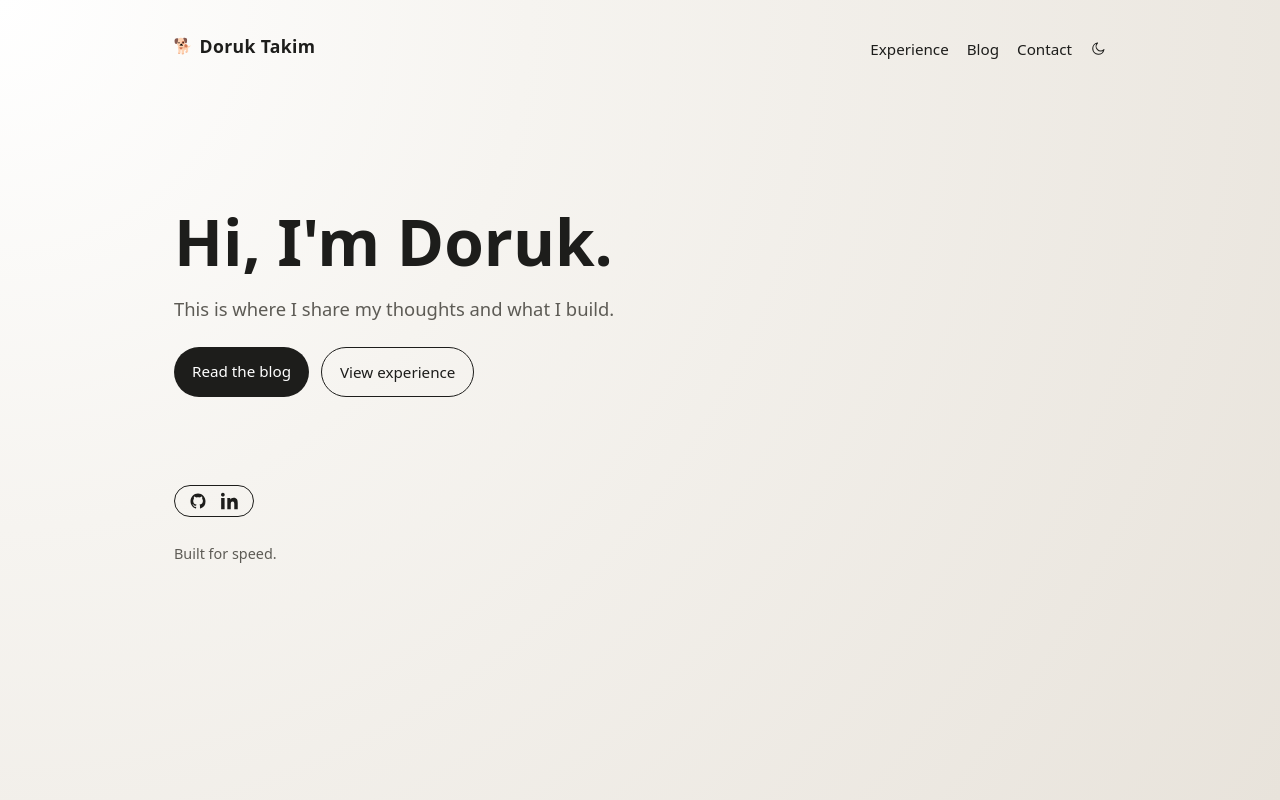
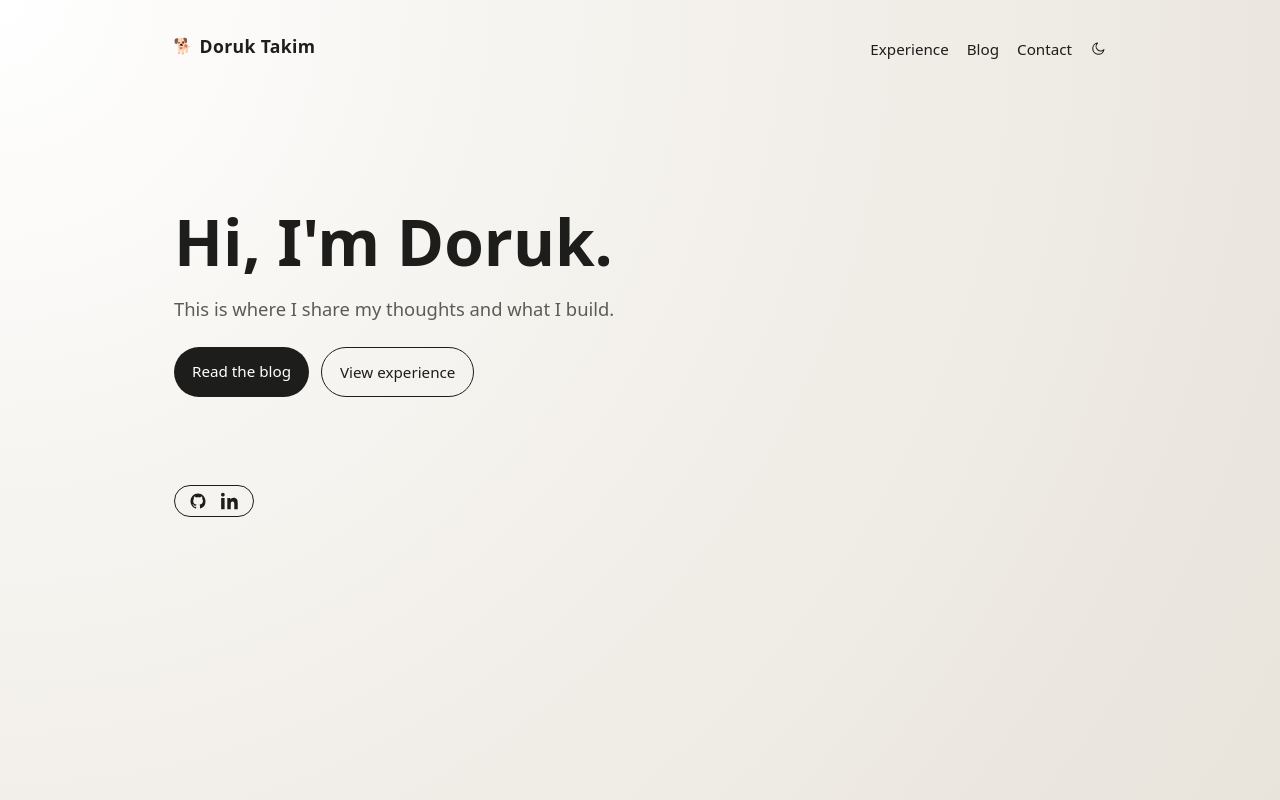
Before and after one commit to doruktakim/doruktakim.github.io, an Eleventy site: page src/index.md in a window 1280 px wide. Built offline with nearby package versions, Linux system fonts and the light colour scheme; Eleventy itself is replaced by a stand-in of ours; files that its build step writes are made by us from their sources.

Commit message:
chore: remove footer tagline

```diff
--- a/src/_includes/layouts/base.njk
+++ b/src/_includes/layouts/base.njk
@@ -52,7 +52,6 @@
           </a>
         </div>
       {% endif %}
-      <p>Built for speed.</p>
     </footer>
     <script>
       (() => {
```
Also changed, not shown: docs/blog/index.html, docs/blog/posts/cs-with-codex/index.html, docs/experience/index.html, docs/index.html.
